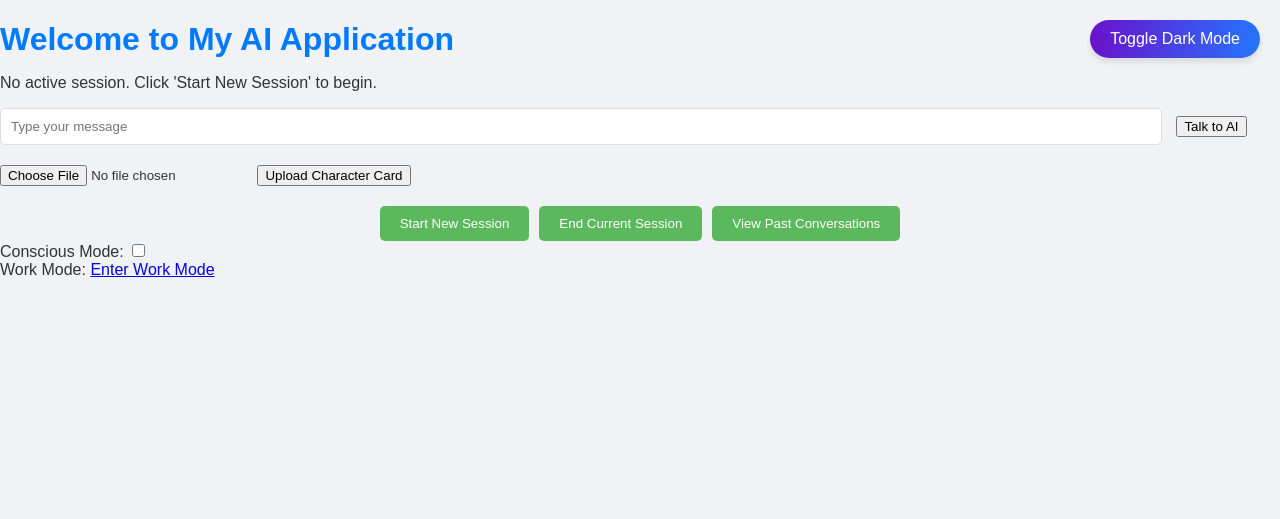
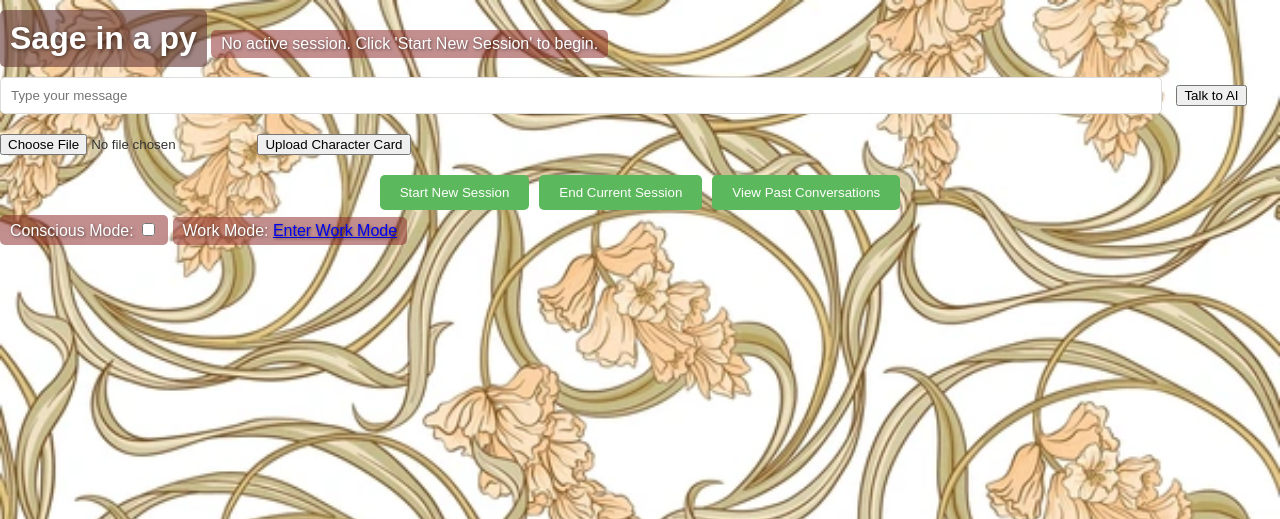
Before and after one commit to JoonhyeonKim/Sage_Project, a Flask app: page / in a window 1280 px wide. Shown: the top 519 px of the page. Run offline with Flask 3, Linux system fonts and the light colour scheme; parts of the project's set-up code (start-up, migrations or seed data) failed here and were passed over; some libraries are stand-ins or nearby versions.

Commit message:
Add background and refactor

```diff
--- a/app/static/css/style.css
+++ b/app/static/css/style.css
@@ -5,6 +5,11 @@ body {
     box-sizing: border-box;
     background-color: #f0f2f5; /* Light grey background */
     color: #333; /* Dark grey text for readability */
+    background-image: url('/static/images/decorative-flowers-leaves-art-nouveau-600nw-2252257955.webp'); /* Adjust the path as necessary */
+    background-size: cover; /* Cover the entire page */
+    background-position: center; /* Center the background image */
+    background-repeat: no-repeat; /* Do not repeat the image */
+    background-attachment: fixed; /* Optional: Makes the background fixed during scroll */
 
 }
 h1 {
@@ -253,3 +258,23 @@ body.dark-mode #dark-mode-toggle {
         transform: translate(-50%, -50%) rotate(360deg);
     }
 }
+
+/* Improved visibility class for text elements */
+.text-visibility-enhanced {
+    background-color: rgba(99, 53, 53, 0.6); /* Semi-transparent black background */
+    color: #FFFFFF; /* White text for contrast */
+    padding: 10px;
+    border-radius: 5px; /* Rounded corners for aesthetics */
+    text-shadow: 1px 1px 4px rgba(0, 0, 0, 0.5); /* Text shadow for depth */
+    display: inline-block; /* Or 'block' depending on layout needs */
+    margin: 10px 0; /* Add some margin for spacing */
+}
+
+/* Specific styling for smaller elements or those needing less emphasis */
+.minor-text-visibility-enhanced {
+    background-color: rgba(134, 30, 30, 0.5); /* Lighter background */
+    padding: 5px 10px; /* Smaller padding */
+    text-shadow: 1px 1px 3px rgba(0, 0, 0, 0.5);
+    display: inline-block;
+    margin: 5px 0;
+}
--- a/app/templates/index.html
+++ b/app/templates/index.html
@@ -9,10 +9,10 @@
         <link rel="stylesheet" href="{{ url_for('static', filename='css/style.css') }}">
 
     </head>
-<body class="{{ 'dark-mode' if session.get('dark_mode', False) else '' }}">
-    <button id="dark-mode-toggle" style="position: fixed; top: 20px; right: 20px; z-index: 1000;">Toggle Dark Mode</button>
+<!-- <body class="{{ 'dark-mode' if session.get('dark_mode', False) else '' }}">
+    <button id="dark-mode-toggle" style="position: fixed; top: 20px; right: 20px; z-index: 1000;">Toggle Dark Mode</button> -->
 
-    <h1>Welcome to My AI Application</h1>
+    <h1 class="text-visibility-enhanced">Sage in a py</h1>
     <!-- Display User Input and AI Response -->
     {% if user_input %}
     <div class="chat-container user-container">
@@ -43,7 +43,7 @@
         {% endfor %}
     </div>
     {% else %}
-        <p>No active session. Click 'Start New Session' to begin.</p>
+        <p class="text-visibility-enhanced minor-text-visibility-enhanced">No active session. Click 'Start New Session' to begin.</p>
     {% endif %}
 
 
@@ -74,15 +74,13 @@
             <input type="submit" value="View Past Conversations">
         </form>
     </div>
-    <!-- Toggle Switch for Conscious Mode -->
-    <!-- <label class="switch"> -->
 
-    <div class="mode-toggle">
+    <div class="mode-toggle minor-text-visibility-enhanced text-visibility-enhanced">
         <label>Conscious Mode: </label>
         <input type="checkbox" id="consciousModeToggle" value="Conscious Mode">
     </div>
 
-    <div class="mode-toggle">
+    <div class="mode-toggle minor-text-visibility-enhanced text-visibility-enhanced">
         <label>Work Mode:</label>
         <a href="/work_mode" id="workModeLink">Enter Work Mode</a>
     </div>
```
Also changed, not shown: experimental/shell_agent.py (added, +26 -0 lines), app/static/images/decorative-flowers-leaves-art-nouveau-600nw-2252257955.webp (added), 1 other file.
